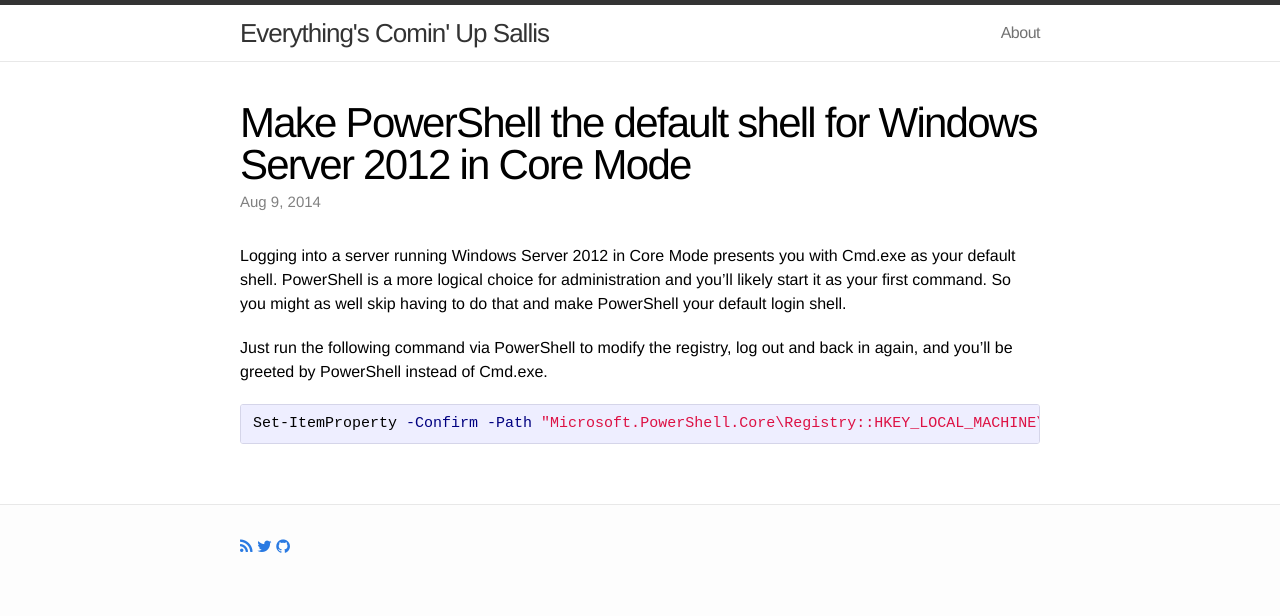
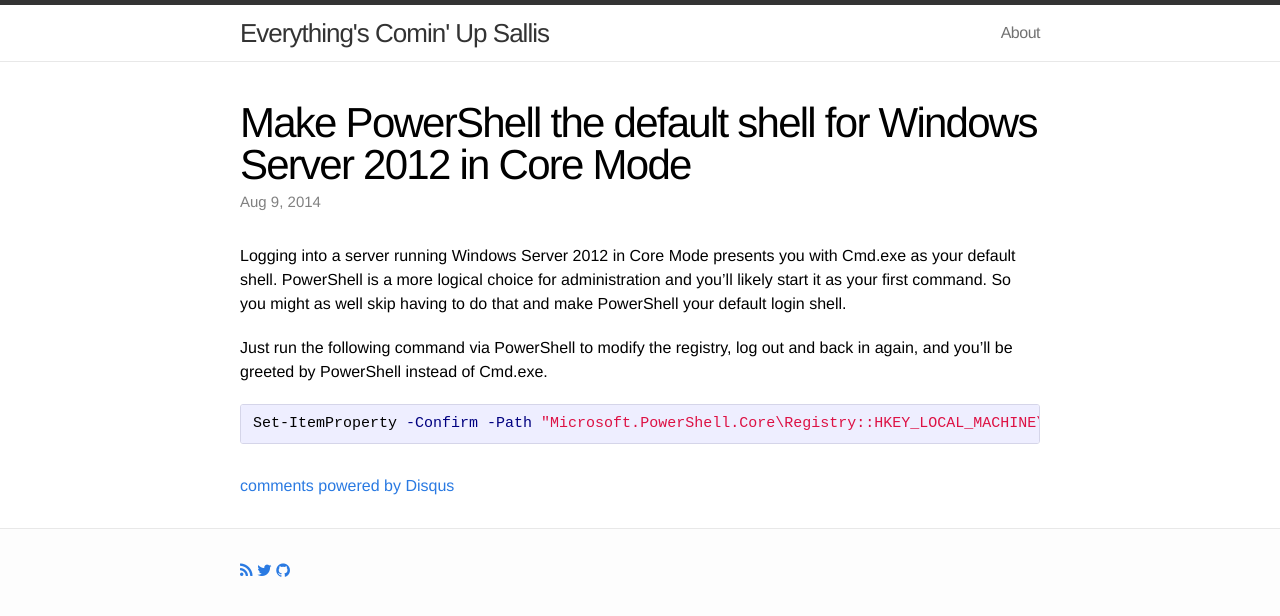
Before and after one commit to jsallis/jsallis.github.io, a Jekyll site: the page built from _posts/2014-08-09-make-powershell-the-default-shell-for-windows-server-2012-in-core-mode.md, in a window 1280 px wide. Shown: the top 616 px of the page. Built offline with Jekyll 4.4.1, drawn with Linux system fonts in a browser that asks for light colours; nearby versions of some CDN libraries; comment, search, counter and statistics services are not loaded; part of the change alters nothing that is shown.

Commit message:
add disqus comments and google analytics

```diff
--- /dev/null
+++ b/_includes/comments.html
@@ -0,0 +1,14 @@
+<div id="disqus_thread"></div>
+<script type="text/javascript">
+    /* * * CONFIGURATION VARIABLES: EDIT BEFORE PASTING INTO YOUR WEBPAGE * * */
+    var disqus_shortname = 'sallis'; // required: replace example with your forum shortname
+
+    /* * * DON'T EDIT BELOW THIS LINE * * */
+    (function() {
+        var dsq = document.createElement('script'); dsq.type = 'text/javascript'; dsq.async = true;
+        dsq.src = '//' + disqus_shortname + '.disqus.com/embed.js';
+        (document.getElementsByTagName('head')[0] || document.getElementsByTagName('body')[0]).appendChild(dsq);
+    })();
+</script>
+<noscript>Please enable JavaScript to view the <a href="http://disqus.com/?ref_noscript">comments powered by Disqus.</a></noscript>
+<a href="http://disqus.com" class="dsq-brlink">comments powered by <span class="logo-disqus">Disqus</span></a>
--- /dev/null
+++ b/_includes/google_analytics.html
@@ -0,0 +1,9 @@
+<script>
+  (function(i,s,o,g,r,a,m){i['GoogleAnalyticsObject']=r;i[r]=i[r]||function(){
+  (i[r].q=i[r].q||[]).push(arguments)},i[r].l=1*new Date();a=s.createElement(o),
+  m=s.getElementsByTagName(o)[0];a.async=1;a.src=g;m.parentNode.insertBefore(a,m)
+  })(window,document,'script','//www.google-analytics.com/analytics.js','ga');
+
+  ga('create', 'UA-31566658-2', 'auto');
+  ga('send', 'pageview');
+</script>
--- a/_layouts/default.html
+++ b/_layouts/default.html
@@ -16,4 +16,6 @@
     {% include footer.html %}
 
     </body>
+
+    {% include google_analytics.html %}
 </html>
--- a/_layouts/post.html
+++ b/_layouts/post.html
@@ -12,4 +12,5 @@ layout: default
   {{ content }}
   </article>
 
+  {% include comments.html %}
 </div>
```
